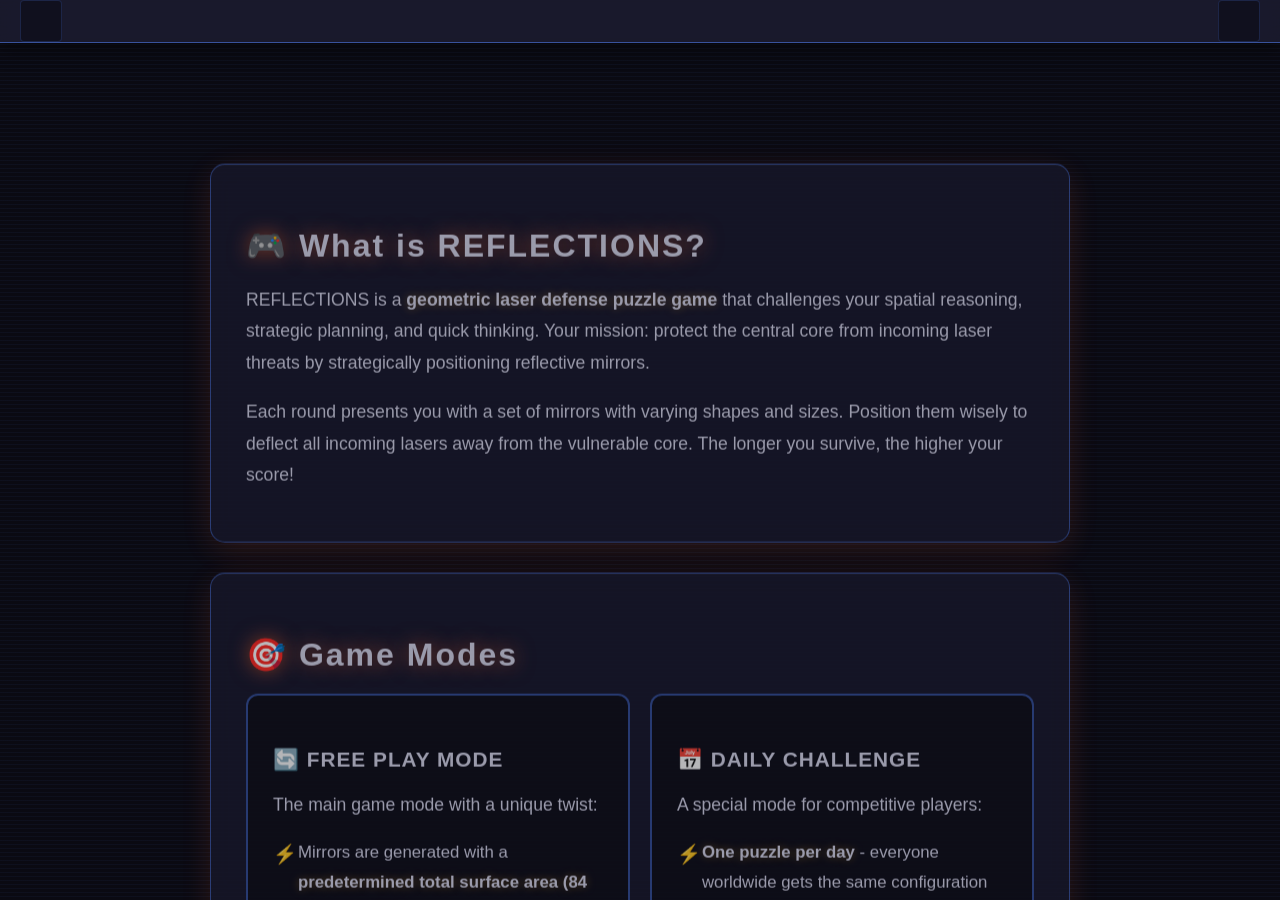
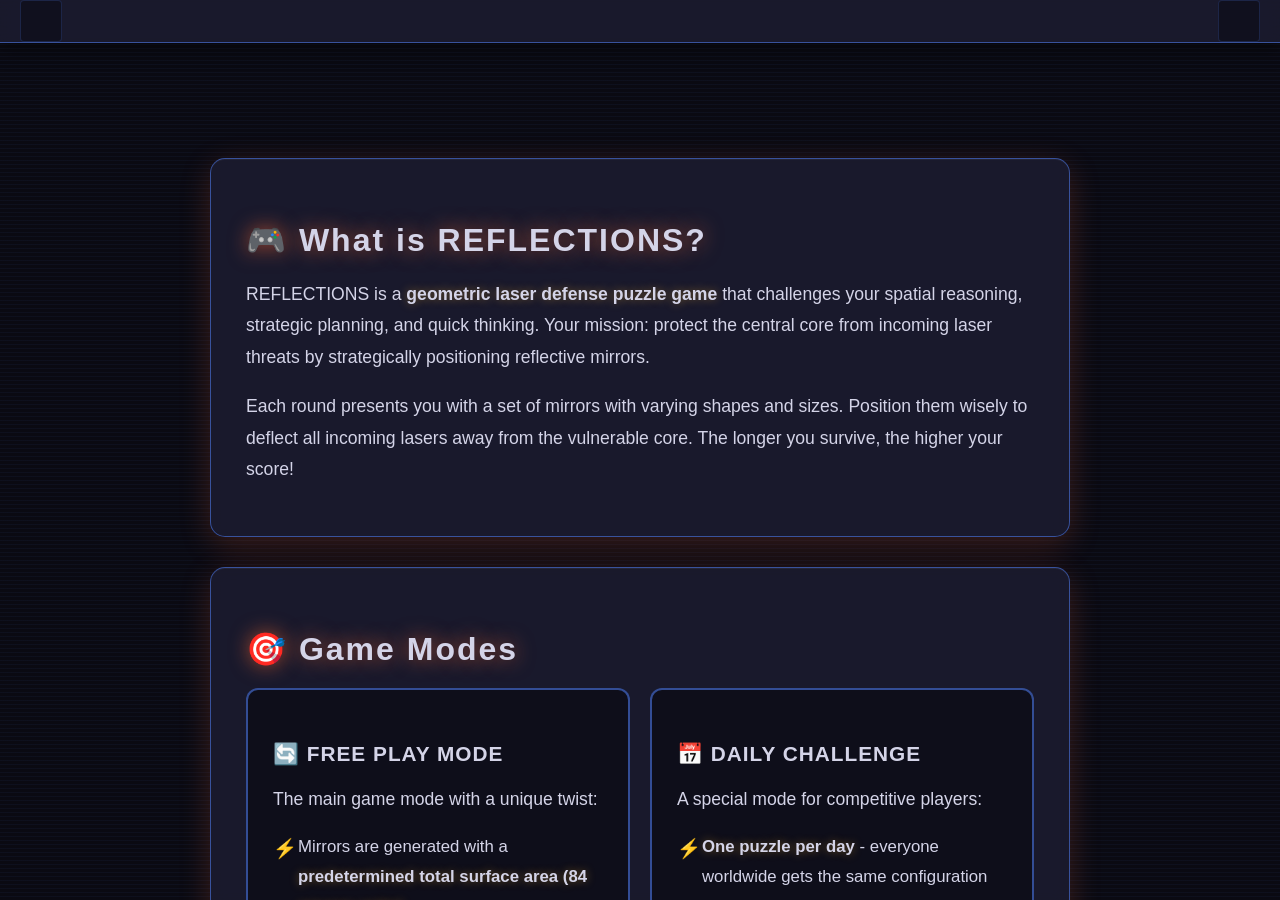

Reskin: adopt engine fonts site-wide (Rajdhani / Share Tech Mono / Orbitron)

--- a/styles/game.css
+++ b/styles/game.css
@@ -44,7 +44,7 @@ body {
     padding: 0;
     background: var(--void);
     background-attachment: fixed;
-    font-family: 'Space Grotesk', -apple-system, BlinkMacSystemFont, 'Segoe UI', sans-serif;
+    font-family: 'Rajdhani', -apple-system, BlinkMacSystemFont, 'Segoe UI', sans-serif;
     color: var(--text-primary);
     display: flex;
     flex-direction: column;
@@ -88,7 +88,7 @@ body {
 }
 
 .navbar-user {
-    font-family: 'Space Grotesk', sans-serif;
+    font-family: 'Rajdhani', sans-serif;
     font-size: 0.75rem;
     font-weight: 600;
     color: var(--text-secondary);
@@ -126,7 +126,7 @@ body {
     min-width: 100px;
     border: none;
     border-radius: 4px;
-    font-family: 'Space Grotesk', sans-serif;
+    font-family: 'Rajdhani', sans-serif;
     font-size: 0.85rem;
     font-weight: 600;
     cursor: pointer;
@@ -176,7 +176,7 @@ body {
     min-width: 100px;
     border: none;
     border-radius: 4px;
-    font-family: 'Space Grotesk', sans-serif;
+    font-family: 'Rajdhani', sans-serif;
     font-size: 0.85rem;
     font-weight: 600;
     cursor: pointer;
@@ -214,7 +214,7 @@ body {
     min-width: 100px;
     border: none;
     border-radius: 4px;
-    font-family: 'Space Grotesk', sans-serif;
+    font-family: 'Rajdhani', sans-serif;
     font-size: 0.85rem;
     font-weight: 600;
     cursor: pointer;
@@ -345,7 +345,7 @@ h1 {
 }
 
 .instruction-header {
-    font-family: 'Space Grotesk', sans-serif;
+    font-family: 'Rajdhani', sans-serif;
     font-size: 1.5rem;
     font-weight: 700;
     text-align: center;
@@ -400,7 +400,7 @@ h1 {
 }
 
 .timer-label {
-    font-family: 'JetBrains Mono', monospace;
+    font-family: 'Share Tech Mono', monospace;
     font-size: 0.9rem;
     font-weight: 600;
     color: var(--text-secondary);
@@ -409,7 +409,7 @@ h1 {
 }
 
 .timer-value {
-    font-family: 'JetBrains Mono', monospace;
+    font-family: 'Share Tech Mono', monospace;
     font-size: 1.8rem;
     font-weight: 700;
     color: var(--arc);
@@ -501,7 +501,7 @@ h1 {
 }
 
 .timer-label {
-    font-family: 'JetBrains Mono', monospace;
+    font-family: 'Share Tech Mono', monospace;
     font-size: 0.7rem;
     font-weight: 600;
     color: var(--text-secondary);
@@ -510,7 +510,7 @@ h1 {
 }
 
 .timer-value {
-    font-family: 'JetBrains Mono', monospace;
+    font-family: 'Share Tech Mono', monospace;
     font-size: 1.5rem;
     font-weight: 700;
     color: var(--arc);
@@ -520,7 +520,7 @@ h1 {
 
 /* Status Display */
 .status-display {
-    font-family: 'Space Grotesk', sans-serif;
+    font-family: 'Rajdhani', sans-serif;
     font-size: 1rem;
     font-weight: 600;
     padding: 12px 24px;
@@ -586,7 +586,7 @@ h1 {
 }
 
 .rotation-control-label {
-    font-family: 'JetBrains Mono', monospace;
+    font-family: 'Share Tech Mono', monospace;
     font-size: 0.6rem;
     font-weight: 700;
     color: rgba(78, 120, 232, 0.5);
@@ -658,7 +658,7 @@ h1 {
 /* Legacy UI Controls - now integrated into game header */
 
 .status-modern {
-    font-family: 'Space Grotesk', sans-serif;
+    font-family: 'Rajdhani', sans-serif;
     font-size: 1.1rem;
     font-weight: 600;
     padding: 12px 25px;
@@ -679,7 +679,7 @@ h1 {
 
 /* Modern Button Styles */
 .btn-primary, .btn-secondary, .btn-debug, .btn-info {
-    font-family: 'Space Grotesk', sans-serif;
+    font-family: 'Rajdhani', sans-serif;
     font-size: 1rem;
     font-weight: 600;
     padding: 10px 20px;
@@ -834,7 +834,7 @@ h1 {
 }
 
 .glitch-text {
-    font-family: 'Space Grotesk', sans-serif;
+    font-family: 'Rajdhani', sans-serif;
     font-size: 2.5rem;
     font-weight: 700;
     color: var(--danger-red);
@@ -867,7 +867,7 @@ h1 {
 }
 
 .stat-label {
-    font-family: 'JetBrains Mono', monospace;
+    font-family: 'Share Tech Mono', monospace;
     font-size: 0.9rem;
     font-weight: 600;
     color: var(--text-secondary);
@@ -876,7 +876,7 @@ h1 {
 }
 
 .stat-value {
-    font-family: 'JetBrains Mono', monospace;
+    font-family: 'Share Tech Mono', monospace;
     font-size: 1.8rem;
     font-weight: 700;
     color: var(--pink);
@@ -980,7 +980,7 @@ h1 {
     border: 1px solid rgba(78, 120, 232, 0.4);
     border-radius: 8px;
     color: var(--text-primary);
-    font-family: 'Space Grotesk', sans-serif;
+    font-family: 'Rajdhani', sans-serif;
     font-size: 0.85rem;
     padding: 8px 12px;
     width: 160px;
@@ -1038,11 +1038,12 @@ h1 {
 }
 
 .auth-modal-title {
-    font-family: 'Space Grotesk', sans-serif;
+    font-family: 'Orbitron', 'Rajdhani', sans-serif;
     font-weight: 700;
     font-size: 1.1rem;
     color: var(--text-primary);
     letter-spacing: 1px;
+    text-transform: uppercase;
     text-transform: uppercase;
 }
 
@@ -1078,7 +1079,7 @@ h1 {
     line-height: 1;
 }
 .auth-signedin-label {
-    font-family: 'Space Grotesk', sans-serif;
+    font-family: 'Rajdhani', sans-serif;
     color: var(--text-primary);
 }
 .auth-modal-body.signed-in .auth-tabs,
@@ -1107,7 +1108,7 @@ h1 {
     background: transparent;
     border: none;
     color: var(--text-secondary);
-    font-family: 'Space Grotesk', sans-serif;
+    font-family: 'Rajdhani', sans-serif;
     font-size: 0.8rem;
     font-weight: 600;
     cursor: pointer;
@@ -1134,7 +1135,7 @@ h1 {
     border: 1px solid rgba(78, 120, 232, 0.3);
     border-radius: 8px;
     color: var(--text-primary);
-    font-family: 'Space Grotesk', sans-serif;
+    font-family: 'Rajdhani', sans-serif;
     font-size: 0.85rem;
     padding: 10px 14px;
     outline: none;
@@ -1156,7 +1157,7 @@ h1 {
     border: none;
     border-radius: 8px;
     color: white;
-    font-family: 'Space Grotesk', sans-serif;
+    font-family: 'Rajdhani', sans-serif;
     font-size: 0.85rem;
     font-weight: 600;
     padding: 10px;
@@ -1180,7 +1181,7 @@ h1 {
     background: none;
     border: none;
     color: var(--text-secondary);
-    font-family: 'Space Grotesk', sans-serif;
+    font-family: 'Rajdhani', sans-serif;
     font-size: 0.7rem;
     cursor: pointer;
     padding: 0;
@@ -1199,7 +1200,7 @@ h1 {
     gap: 12px;
     margin: 16px 0;
     color: var(--text-secondary);
-    font-family: 'Space Grotesk', sans-serif;
+    font-family: 'Rajdhani', sans-serif;
     font-size: 0.7rem;
     opacity: 0.6;
 }
@@ -1222,7 +1223,7 @@ h1 {
     border: 1px solid rgba(255, 255, 255, 0.15);
     border-radius: 8px;
     color: var(--text-primary);
-    font-family: 'Space Grotesk', sans-serif;
+    font-family: 'Rajdhani', sans-serif;
     font-size: 0.85rem;
     font-weight: 500;
     padding: 10px;
@@ -1236,7 +1237,7 @@ h1 {
 }
 
 .auth-error {
-    font-family: 'Space Grotesk', sans-serif;
+    font-family: 'Rajdhani', sans-serif;
     font-size: 0.75rem;
     color: #E84E6A;
     text-align: center;
@@ -1245,7 +1246,7 @@ h1 {
 }
 
 .player-identity {
-    font-family: 'Space Grotesk', sans-serif;
+    font-family: 'Rajdhani', sans-serif;
     font-size: 0.8rem;
     font-weight: 600;
     color: var(--text-secondary);
@@ -1255,7 +1256,7 @@ h1 {
 }
 
 .score-submit-status {
-    font-family: 'Space Grotesk', sans-serif;
+    font-family: 'Rajdhani', sans-serif;
     font-size: 0.75rem;
     margin-top: 6px;
     min-height: 18px;
@@ -1343,7 +1344,7 @@ h1 {
 }
 
 .score-label {
-    font-family: 'JetBrains Mono', monospace;
+    font-family: 'Share Tech Mono', monospace;
     font-size: 0.9em;
     color: var(--text-secondary);
     margin-bottom: 10px;
@@ -1351,7 +1352,7 @@ h1 {
 }
 
 .score-value {
-    font-family: 'JetBrains Mono', monospace;
+    font-family: 'Share Tech Mono', monospace;
     font-size: 2.5em;
     font-weight: 700;
     color: var(--arc);
@@ -1375,7 +1376,7 @@ h1 {
 }
 
 .score-item {
-    font-family: 'Space Grotesk', sans-serif;
+    font-family: 'Rajdhani', sans-serif;
     font-size: 1.1em;
     margin: 10px 0;
     color: var(--text-secondary);
@@ -1392,7 +1393,7 @@ h1 {
 }
 
 .compact-score .performance-rating {
-    font-family: 'JetBrains Mono', monospace;
+    font-family: 'Share Tech Mono', monospace;
     font-size: 1rem;
     font-weight: 600;
     color: var(--text-secondary);
@@ -1426,7 +1427,7 @@ h1 {
     flex: 1 !important;
     max-width: 100px !important;
     padding: 9px 8px !important;
-    font-family: 'Space Grotesk', sans-serif !important;
+    font-family: 'Rajdhani', sans-serif !important;
     font-size: 0.7rem !important;
     font-weight: 600 !important;
     border-radius: 6px !important;
@@ -1504,7 +1505,7 @@ h1 {
         border: 2px solid var(--border-glow);
         z-index: 1000;
         text-align: center;
-        font-family: 'Space Grotesk', sans-serif;
+        font-family: 'Rajdhani', sans-serif;
         font-weight: 600;
         font-size: 14px;
         max-width: 300px;
@@ -1534,7 +1535,7 @@ h1 {
     background: var(--card-bg);
     color: var(--arc);
     border: 2px solid var(--border-glow);
-    font-family: 'Space Grotesk', sans-serif;
+    font-family: 'Rajdhani', sans-serif;
     font-size: 18px;
     font-weight: bold;
     cursor: pointer;
@@ -1576,7 +1577,7 @@ h1 {
     line-height: 1.5;
     color: var(--text-primary);
     position: relative;
-    font-family: 'Space Grotesk', sans-serif;
+    font-family: 'Rajdhani', sans-serif;
 }
 
 .close-button {
@@ -1957,7 +1958,7 @@ h1 {
     }
 
     .mobile-menu-title {
-        font-family: 'Space Grotesk', sans-serif;
+        font-family: 'Rajdhani', sans-serif;
         font-size: 1.2rem;
         font-weight: 700;
         margin: 0;
@@ -1993,7 +1994,7 @@ h1 {
     }
 
     .mobile-menu-label {
-        font-family: 'JetBrains Mono', monospace;
+        font-family: 'Share Tech Mono', monospace;
         font-size: 0.7rem;
         font-weight: 600;
         color: var(--text-secondary);
@@ -2020,7 +2021,7 @@ h1 {
         border: 1px solid rgba(78, 120, 232, 0.15);
         border-radius: 10px;
         color: var(--text-primary);
-        font-family: 'Space Grotesk', sans-serif;
+        font-family: 'Rajdhani', sans-serif;
         font-size: 1rem;
         font-weight: 500;
         cursor: pointer;
@@ -2048,7 +2049,7 @@ h1 {
         display: flex;
         align-items: center;
         gap: 10px;
-        font-family: 'Space Grotesk', sans-serif;
+        font-family: 'Rajdhani', sans-serif;
         font-size: 0.8rem;
         color: var(--text-secondary);
         cursor: pointer;
@@ -2250,7 +2251,7 @@ h1 {
     padding: 8px 16px;
     border: none;
     border-radius: 6px;
-    font-family: 'Space Grotesk', sans-serif;
+    font-family: 'Rajdhani', sans-serif;
     font-size: 0.75rem;
     font-weight: 600;
     letter-spacing: 0.5px;
@@ -2330,7 +2331,7 @@ h1 {
 }
 
 .replay-title {
-    font-family: 'Space Grotesk', sans-serif;
+    font-family: 'Rajdhani', sans-serif;
     font-size: 1rem;
     font-weight: 600;
     color: var(--arc);
